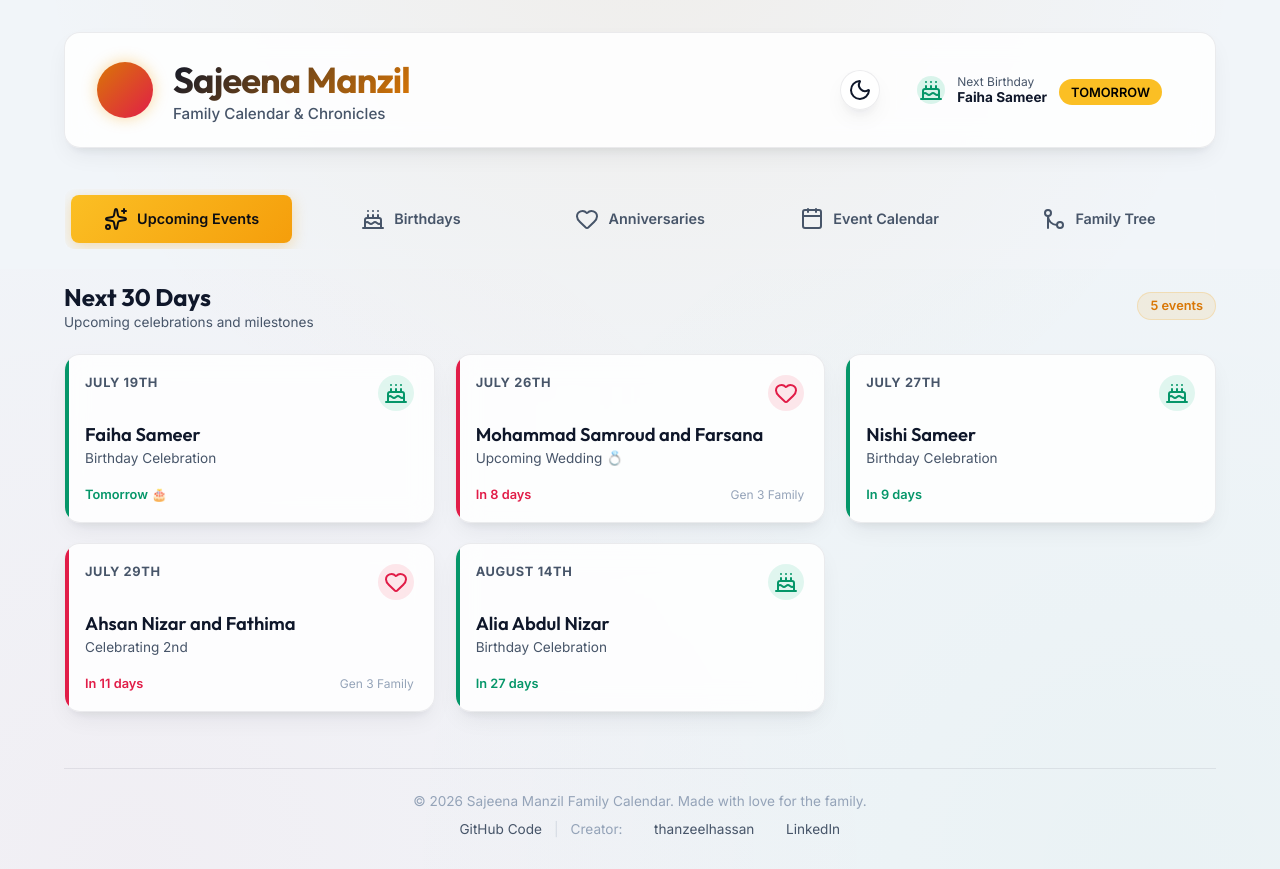
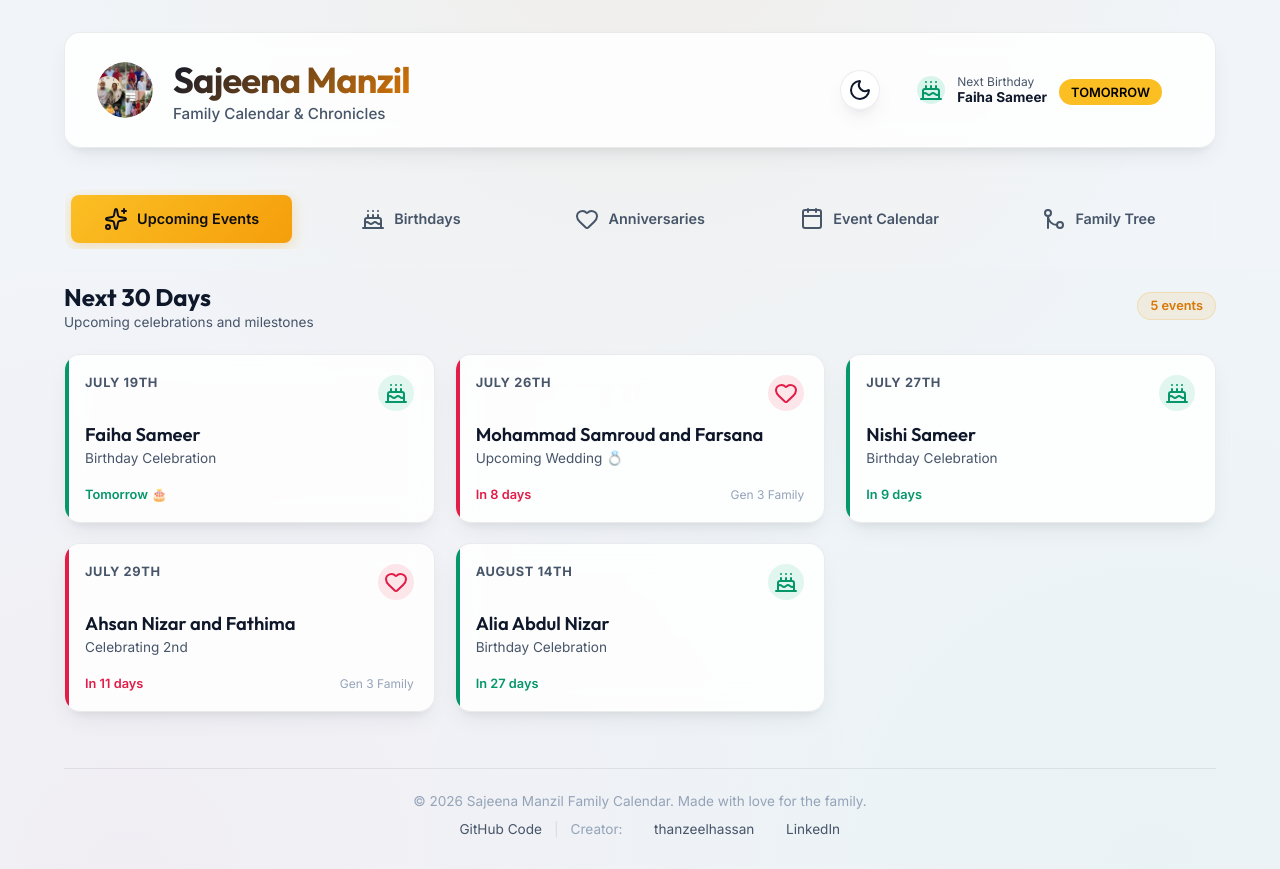
Before and after one commit to thanzeelhassan/Sajeena-Manzil-Calendar, a plain HTML site: page index.html in a window 1280 px wide. Drawn offline with nearby package versions, Linux system fonts and the light colour scheme.

Commit message:
Update thumbnail

```diff
--- a/index.html
+++ b/index.html
@@ -32,7 +32,7 @@
     <header class="hero-header">
       <div class="brand">
         <div class="logo-ring">
-          <i data-lucide="hearts" class="heart-icon"></i>
+          <img src="resources/thumbnail1.jpg" alt="Sajeena Manzil Logo" class="logo-img">
         </div>
         <div>
           <h1>Sajeena Manzil</h1>
@@ -187,11 +187,7 @@
             <h2>Sajeena Manzil Family Tree</h2>
             <p>Visualizing generations and relationships</p>
           </div>
-          <div class="info-alert">
-            <i data-lucide="info" class="info-icon"></i>
-            <span>Structure shown below handles current records. Details on full relational mappings can be updated
-              later!</span>
-          </div>
+
         </div>
 
         <div class="tree-viewport">
--- a/style.css
+++ b/style.css
@@ -164,18 +164,17 @@ body::after {
   width: 56px;
   height: 56px;
   border-radius: 50%;
-  background: linear-gradient(135deg, var(--primary-gold) 0%, var(--accent-rose) 100%);
   display: flex;
   align-items: center;
   justify-content: center;
-  box-shadow: 0 0 15px rgba(245, 158, 11, 0.4);
+  overflow: hidden;
 }
 
-.logo-ring i {
-  color: #fff;
-  width: 26px;
-  height: 26px;
-  animation: pulse 2.5s infinite alternate ease-in-out;
+.logo-img {
+  width: 100%;
+  height: 100%;
+  border-radius: 50%;
+  object-fit: cover;
 }
 
 .hero-header h1 {
```
Also changed, not shown: resources/thumbnail1.jpg (added), resources/thumbnail2.jpg (added).
